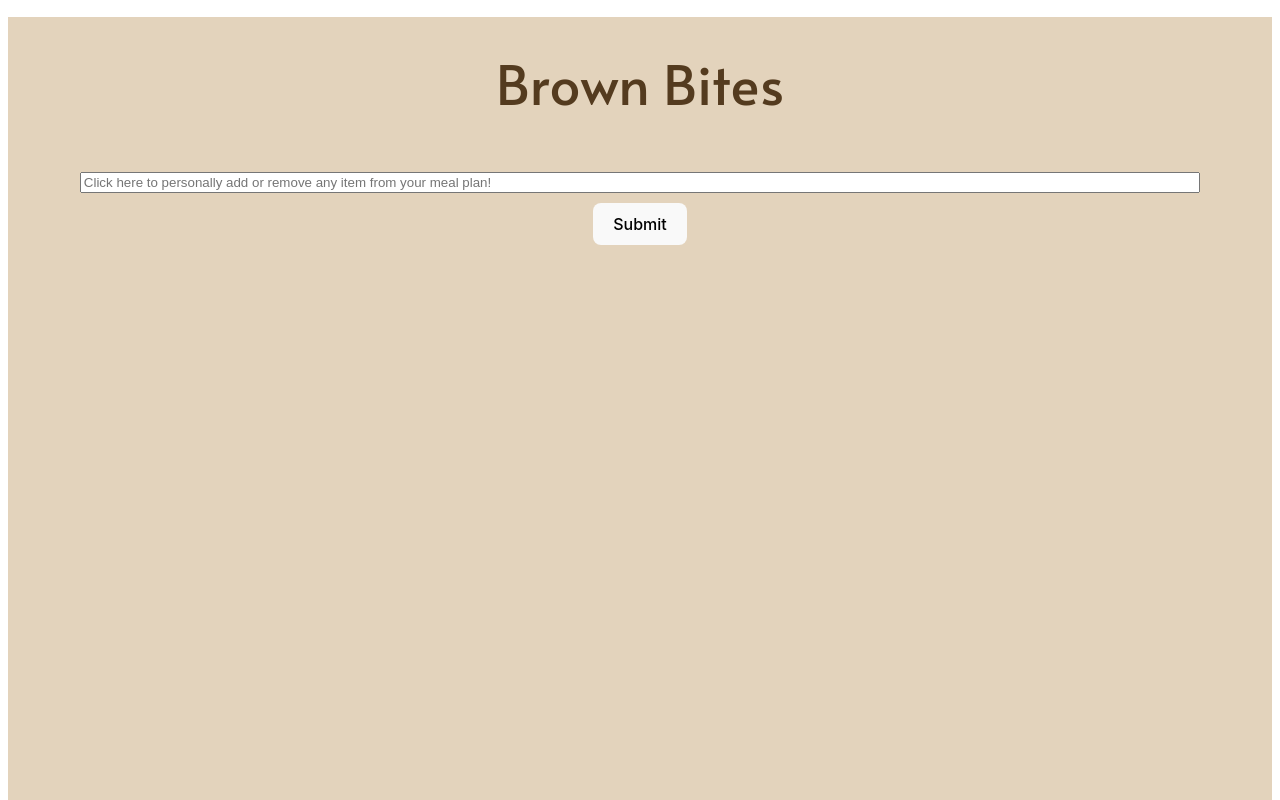
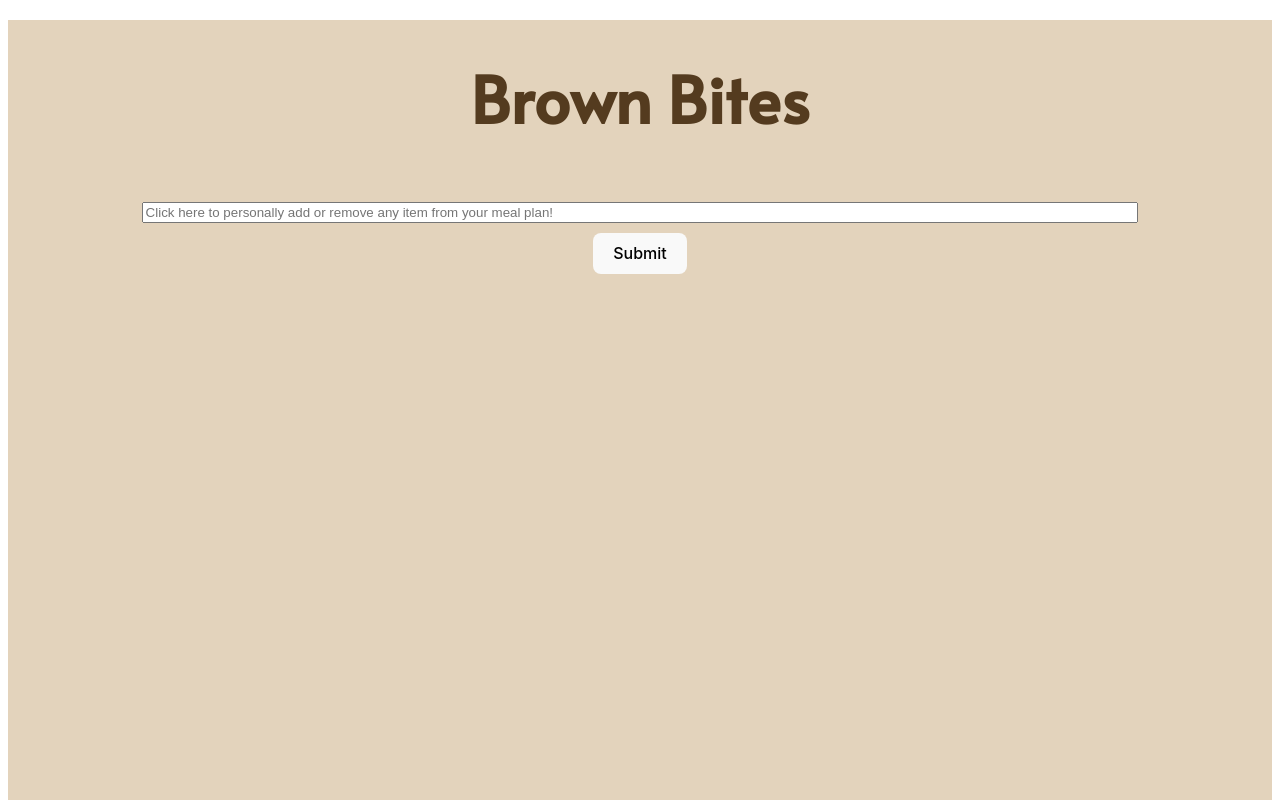
Before and after one commit to cs0320-f23/term-project-ssoufan-cpbryant-dsedarou-aye15, a React (Vite) app in the folder frontend/repl/: page / in a window 1280 px wide. Shown: the top 800 px of the page. Built offline with nearby package versions, Linux system fonts and the light colour scheme.

Commit message:
merging to main

```diff
--- a/frontend/repl/src/styles/App.css
+++ b/frontend/repl/src/styles/App.css
@@ -10,7 +10,7 @@
   flex-direction: column;
   align-items: center;
   justify-content: center;
-  font-size: calc(1px + 2vmin);
+  font-size: 20px;
   color: #543b1f;
   font-family: 'font';
 }
--- a/frontend/repl/src/styles/index.css
+++ b/frontend/repl/src/styles/index.css
@@ -7,11 +7,11 @@
   color: rgba(255, 255, 255, 0.87);
   background-color: #242424;
 
-  font-synthesis: none;
+  /* font-synthesis: none;
   text-rendering: optimizeLegibility;
   -webkit-font-smoothing: antialiased;
   -moz-osx-font-smoothing: grayscale;
-  -webkit-text-size-adjust: 100%;
+  -webkit-text-size-adjust: 100%; */
 }
 
 a {
--- a/frontend/repl/src/styles/main.css
+++ b/frontend/repl/src/styles/main.css
@@ -23,13 +23,16 @@
 
 fieldset{
   border: none;
+  /* height: 50px;
+  width: 20px;  */
 }
 
 .command-box {
-  width: 90%;
+  width: 80%;
   margin: auto;
   display: block;
 }
+
 button {
   margin: auto;
   display: block;
```
